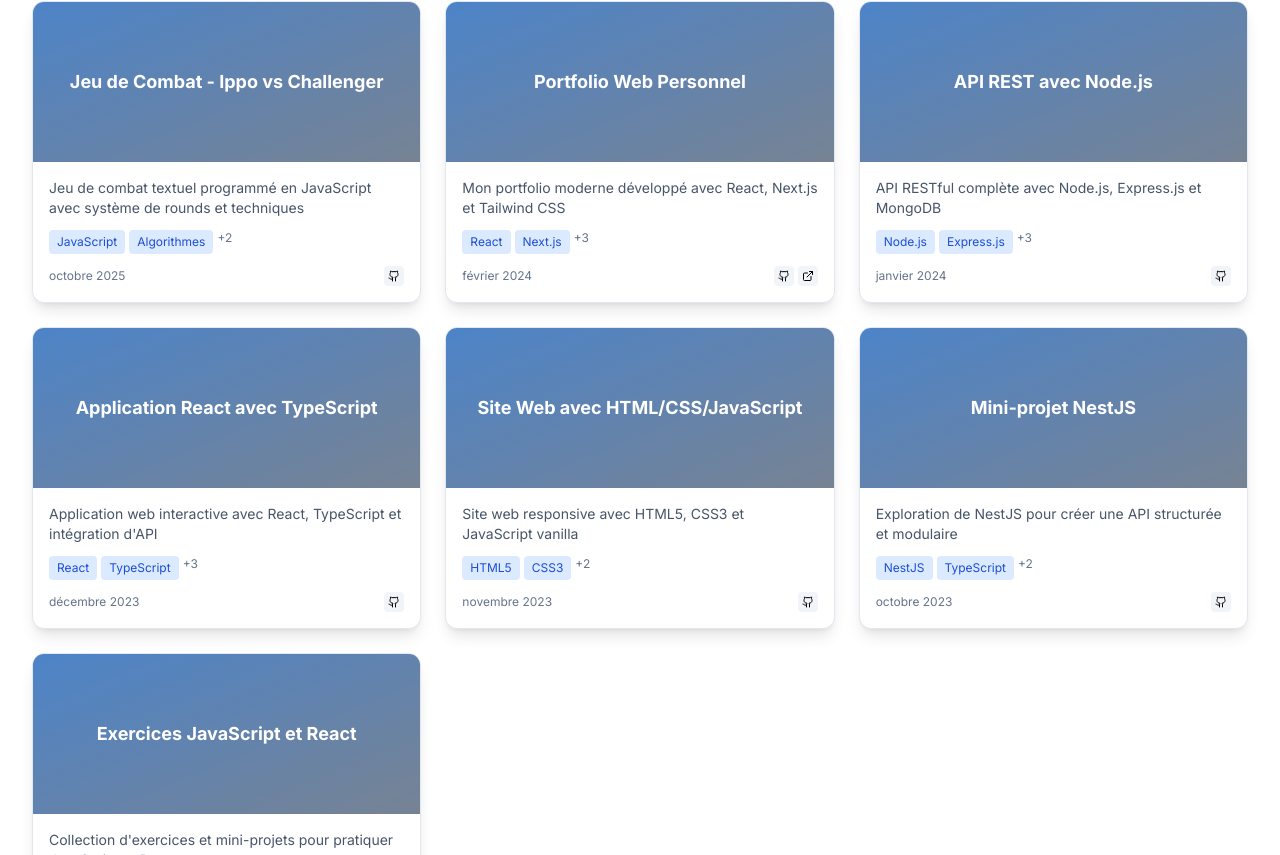
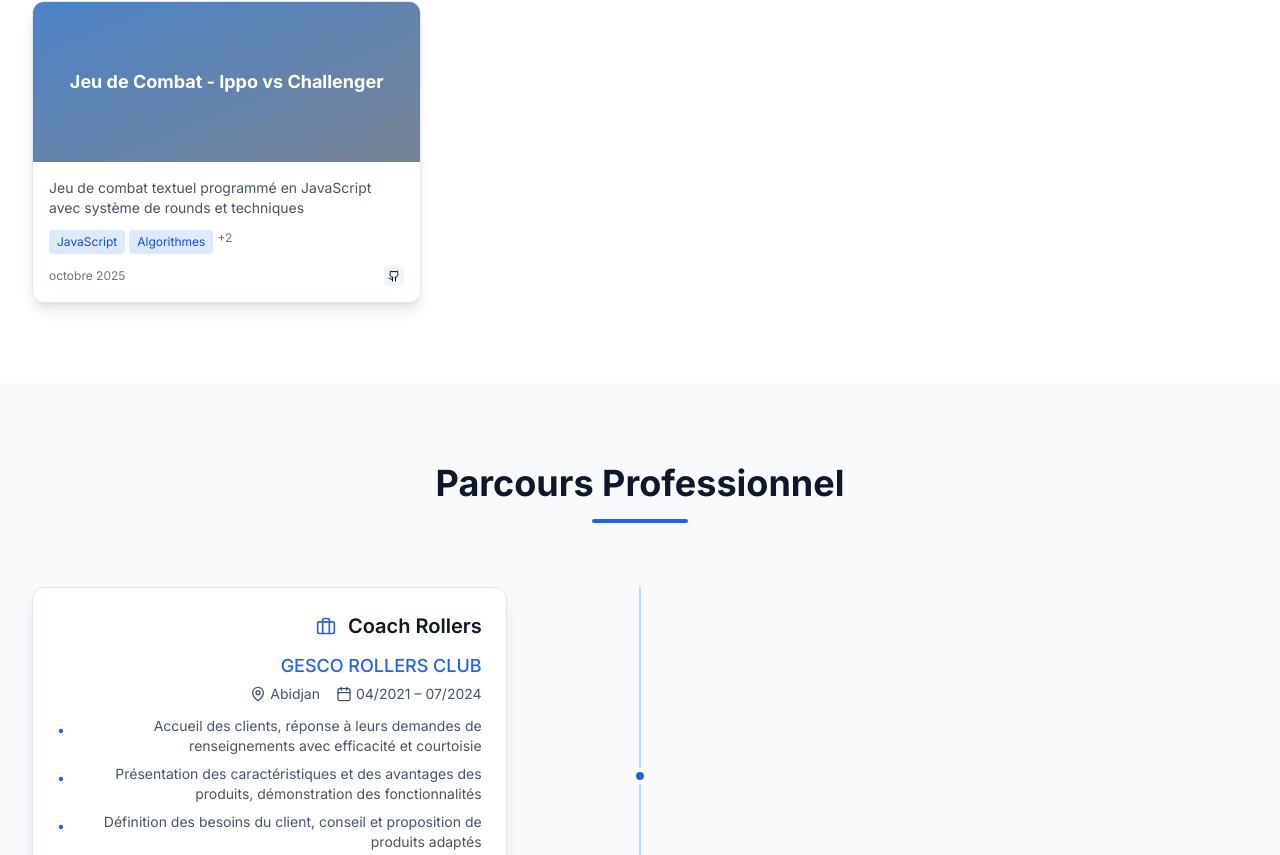
Before and after one commit to juniorcherif2004-star/portfolio-mohamed-cherif, a Next.js app: page / in a window 1280 px wide. Shown: the part 4325-5180 px from the top of the page. Built offline with nearby package versions, Linux system fonts and the light colour scheme.

Commit message:
Fix skills filter animation issue - removed viewport once and added key prop

```diff
--- a/components/Skills.tsx
+++ b/components/Skills.tsx
@@ -93,10 +93,10 @@ export function Skills() {
 
         {/* Skills Grid */}
         <motion.div
+          key={selectedCategory}
           variants={containerVariants}
           initial="hidden"
-          whileInView="visible"
-          viewport={{ once: true }}
+          animate="visible"
           className="grid grid-cols-1 md:grid-cols-2 lg:grid-cols-3 gap-6"
         >
           {filteredSkills.map((skill) => (
--- a/data/projects.ts
+++ b/data/projects.ts
@@ -20,89 +20,14 @@ export const projects: Project[] = [
     longDescription: "Premier projet de programmation réalisé en JavaScript. Un jeu de combat textuel mettant en scène deux combattants avec des caractéristiques différentes (force, défense, stamina, vitesse). Le jeu inclut un système de rounds, des techniques avec bonus, des coups critiques aléatoires, et une gestion de la stamina. J'ai appris les bases de la programmation : les objets, les fonctions, les conditions, les boucles, et la logique algorithmique. Ce projet m'a initié à la structure de code et à la résolution de problèmes.",
     technologies: ["JavaScript", "Algorithmes", "Logique de programmation", "Objets"],
     category: "Learning",
-    githubUrl: "https://github.com/juniorcherif2004-star/combat-game",
+    githubUrl: "https://github.com/juniorcherif2004-star/Tp_combat_ippo-_vs_chalenger",
     imageUrl: "/images/projects/combat.jpg",
     featured: true,
     date: "2025-10-19"
-  },
-  {
-    id: "2",
-    title: "Portfolio Web Personnel",
-    description: "Mon portfolio moderne développé avec React, Next.js et Tailwind CSS",
-    longDescription: "Ce portfolio présente mes compétences et projets réalisés durant ma formation à Digital Campus Paris. Développé avec React, Next.js, TypeScript et Tailwind CSS. Inclut des animations fluides, un mode sombre/clair, et un design responsive. J'ai utilisé l'IA pour optimiser le développement et l'apprentissage des meilleures pratiques.",
-    technologies: ["React", "Next.js", "TypeScript", "Tailwind CSS", "Framer Motion"],
-    category: "Web",
-    githubUrl: "https://github.com/juniorcherif2004-star/portfolio",
-    liveUrl: "https://portfolio-mohamed-cherif.vercel.app",
-    imageUrl: "/images/projects/portfolio.jpg",
-    featured: true,
-    date: "2024-02"
-  },
-  {
-    id: "3",
-    title: "API REST avec Node.js",
-    description: "API RESTful complète avec Node.js, Express.js et MongoDB",
-    longDescription: "Projet académique consistant à créer une API REST complète pour une application de gestion de tâches. Utilisation de Node.js, Express.js, MongoDB avec Mongoose. Implémentation de l'authentification JWT, validation des données, et documentation avec Swagger. J'ai appris les principes REST et les bonnes pratiques de développement backend.",
-    technologies: ["Node.js", "Express.js", "MongoDB", "JWT", "Swagger"],
-    category: "Backend",
-    githubUrl: "https://github.com/juniorcherif2004-star/task-api",
-    imageUrl: "/images/projects/api.jpg",
-    featured: true,
-    date: "2024-01"
-  },
-  {
-    id: "4",
-    title: "Application React avec TypeScript",
-    description: "Application web interactive avec React, TypeScript et intégration d'API",
-    longDescription: "Application de gestion de dépenses personnelles développée avec React et TypeScript. Connectée à une API Node.js/Express, elle permet de suivre les dépenses, les catégoriser et générer des statistiques. J'ai appris à utiliser les hooks React, la gestion d'état, et l'intégration d'API externes.",
-    technologies: ["React", "TypeScript", "Node.js", "Express.js", "Chart.js"],
-    category: "Web",
-    githubUrl: "https://github.com/juniorcherif2004-star/expense-tracker",
-    imageUrl: "/images/projects/expense.jpg",
-    featured: false,
-    date: "2023-12"
-  },
-  {
-    id: "5",
-    title: "Site Web avec HTML/CSS/JavaScript",
-    description: "Site web responsive avec HTML5, CSS3 et JavaScript vanilla",
-    longDescription: "Premier projet web important consistant à créer un site vitrine pour une petite entreprise. Utilisation de HTML5 sémantique, CSS3 avec Flexbox/Grid, et JavaScript vanilla pour l'interactivité. J'ai appris les bases du développement web et les principes du responsive design.",
-    technologies: ["HTML5", "CSS3", "JavaScript", "Responsive Design"],
-    category: "Web",
-    githubUrl: "https://github.com/juniorcherif2004-star/business-website",
-    imageUrl: "/images/projects/business.jpg",
-    featured: false,
-    date: "2023-11"
-  },
-  {
-    id: "6",
-    title: "Mini-projet NestJS",
-    description: "Exploration de NestJS pour créer une API structurée et modulaire",
-    longDescription: "Petit projet d'exploration de NestJS pour comprendre l'architecture basée sur les modules et les décorateurs. Création d'une API simple avec des contrôleurs, services et repositories. J'ai découvert les avantages de TypeScript côté serveur et la structure imposée par NestJS.",
-    technologies: ["NestJS", "TypeScript", "MongoDB", "Decorators"],
-    category: "Backend",
-    githubUrl: "https://github.com/juniorcherif2004-star/nestjs-starter",
-    imageUrl: "/images/projects/nestjs.jpg",
-    featured: false,
-    date: "2023-10"
-  },
-  {
-    id: "7",
-    title: "Exercices JavaScript et React",
-    description: "Collection d'exercices et mini-projets pour pratiquer JavaScript et React",
-    longDescription: "Répertoire GitHub contenant mes exercices d'apprentissage en JavaScript et React. Inclut des algorithmes, des composants React réutilisables, des hooks personnalisés, et des mini-projets. J'utilise l'IA pour générer des exercices et obtenir des corrections optimisées.",
-    technologies: ["JavaScript", "React", "TypeScript", "Algorithmes"],
-    category: "Learning",
-    githubUrl: "https://github.com/juniorcherif2004-star/js-react-exercises",
-    imageUrl: "/images/projects/exercises.jpg",
-    featured: false,
-    date: "2023-09"
   }
 ];
 
 export const projectCategories = [
   "All",
-  "Web",
-  "Backend",
   "Learning"
 ];
```
